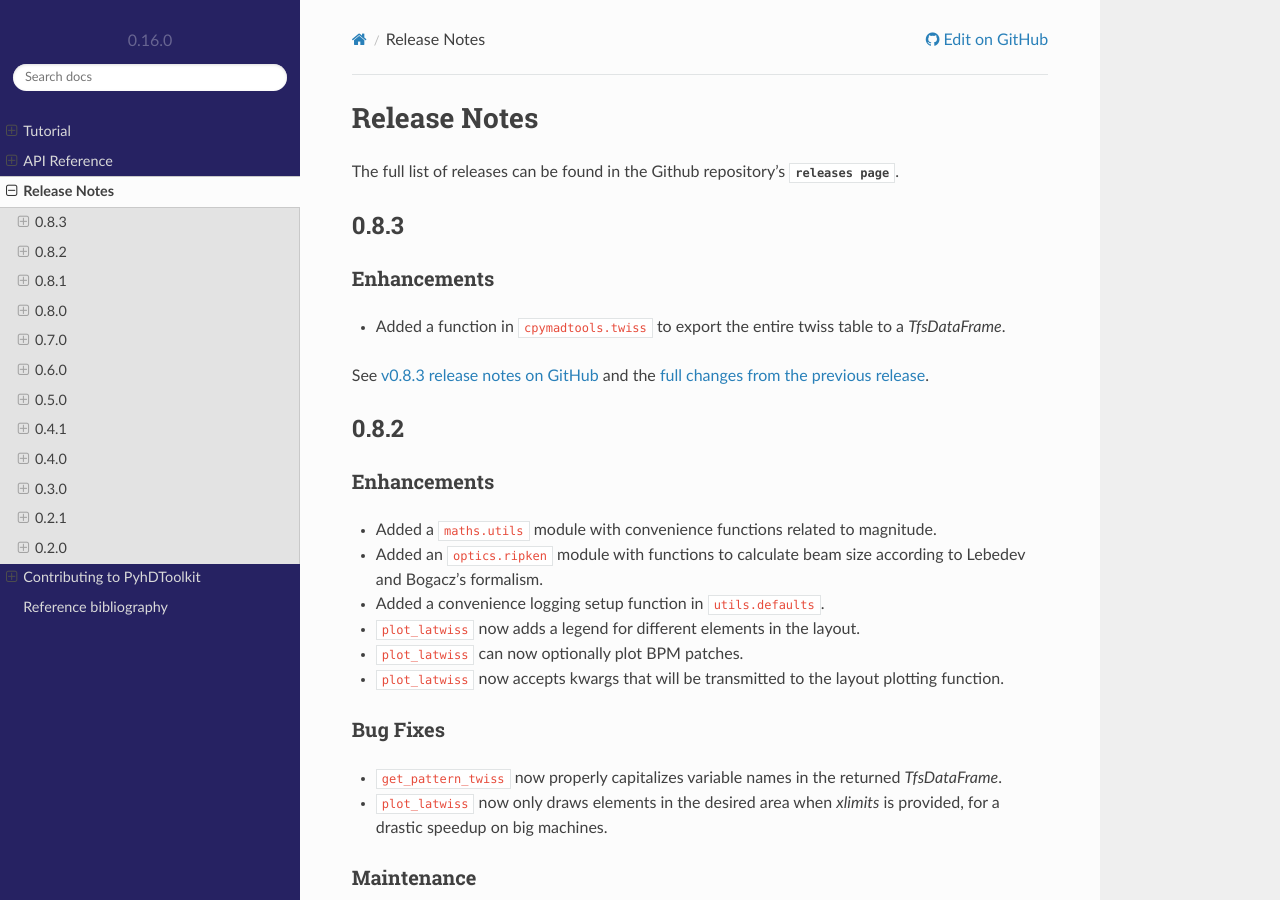
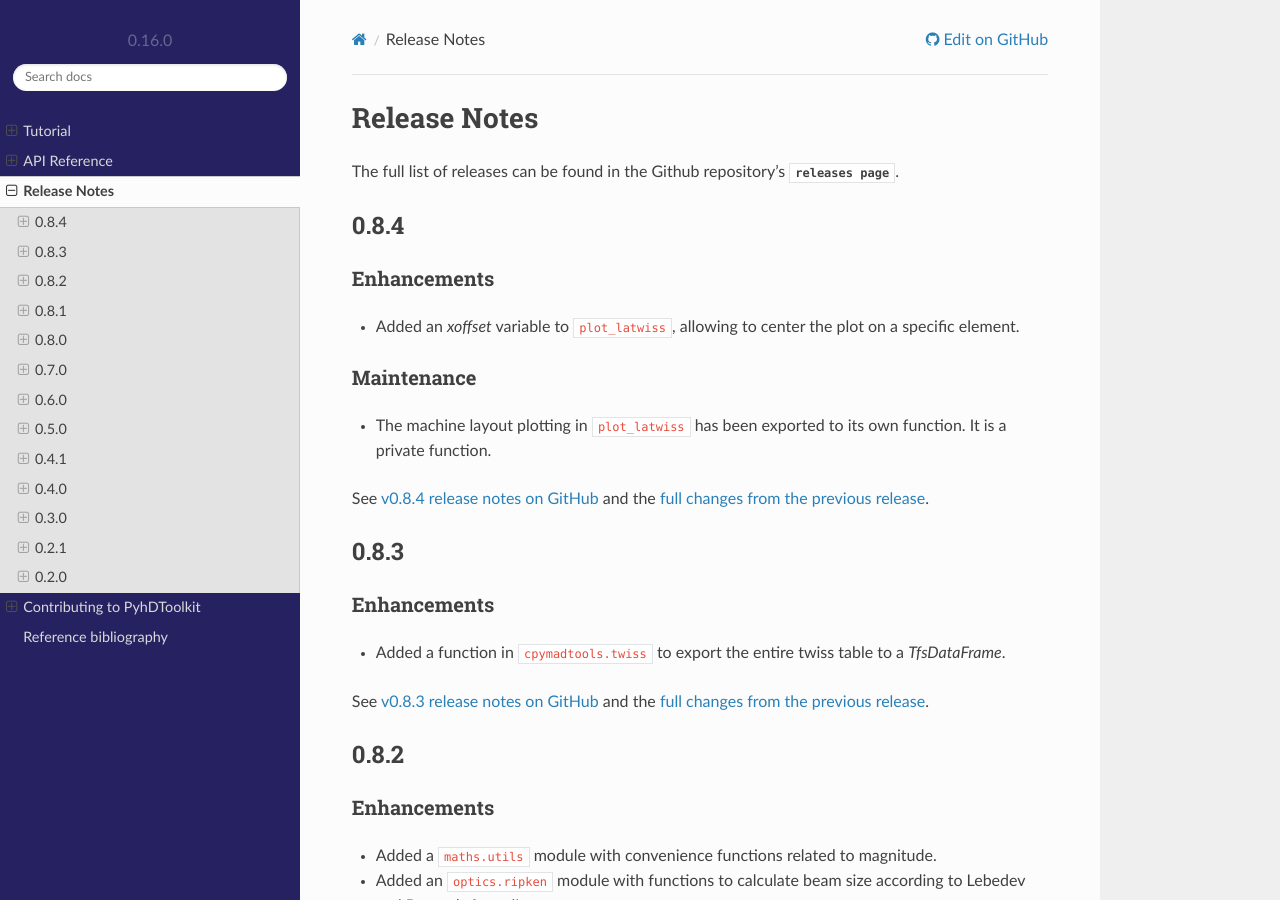
Before and after one commit to fsoubelet/PyhDToolkit, a Sphinx documentation site: the page built from docs/release.rst, in a window 1280 px wide and 900 px high. Built offline with Sphinx 7.4.7 and the Read the Docs theme 2.0.0, drawn with Linux system fonts in a browser that asks for light colours; pages that are not in the unit, such as notebooks, are missing from menus.

Commit message:
release 0.8.4

```diff
--- a/docs/release.rst
+++ b/docs/release.rst
@@ -2,6 +2,24 @@ Release Notes
 =============
 
 The full list of releases can be found in the Github repository's `releases page <https://github.com/fsoubelet/PyhDToolkit/releases>`.
+
+.. _release_0.8.4:
+
+0.8.4
+-----
+
+Enhancements
+~~~~~~~~~~~~
+
+* Added an *xoffset* variable to ``plot_latwiss``, allowing to center the plot on a specific element.
+
+Maintenance
+~~~~~~~~~~~
+
+* The machine layout plotting in ``plot_latwiss`` has been exported to its own function. It is a private function.
+
+See `v0.8.4 release notes on GitHub <https://github.com/fsoubelet/PyhDToolkit/releases/tag/0.8.4>`_ and the `full changes from the previous release <https://github.com/fsoubelet/PyhDToolkit/compare/0.8.3...0.8.4>`_.
+
 
 .. _release_0.8.3:
 
```
